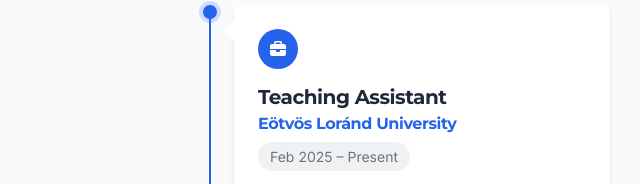
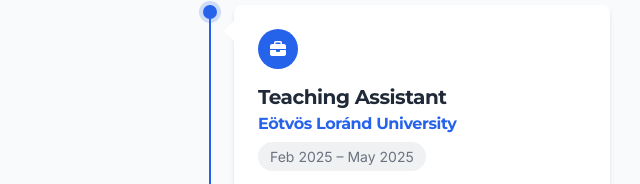
Before and after one commit to abrar2030/Zenthra, a plain HTML site: page index.html in a window 1280 px wide. Shown: the part 2851-3035 px from the top of the page, 430-1070 px from the left. Drawn offline with nearby package versions, Linux system fonts and the light colour scheme; animation ran at ten frames a second.

Commit message:
Implement updates for better performance

```diff
--- a/index.html
+++ b/index.html
@@ -199,7 +199,7 @@
                         </div>
                         <h3 class="timeline-title">Teaching Assistant</h3>
                         <h4 class="timeline-subtitle">Eötvös Loránd University</h4>
-                        <div class="timeline-date">Feb 2025 – Present</div>
+                        <div class="timeline-date">Feb 2025 – May 2025</div>
                         <div class="timeline-description">
                             <ul>
                                 <li>Supporting students in Python, Operating Systems, and Algorithms & Data Structures</li>
```
